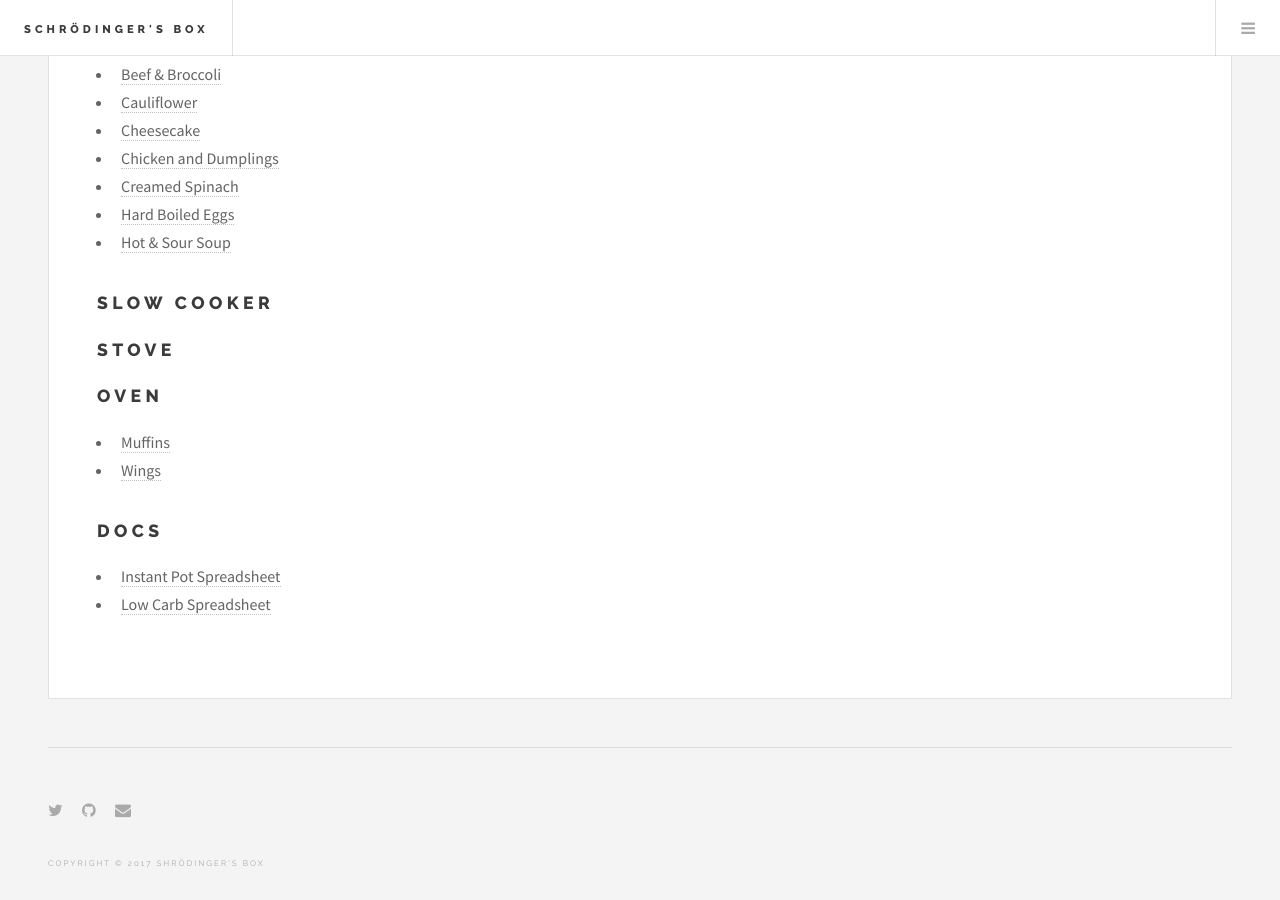
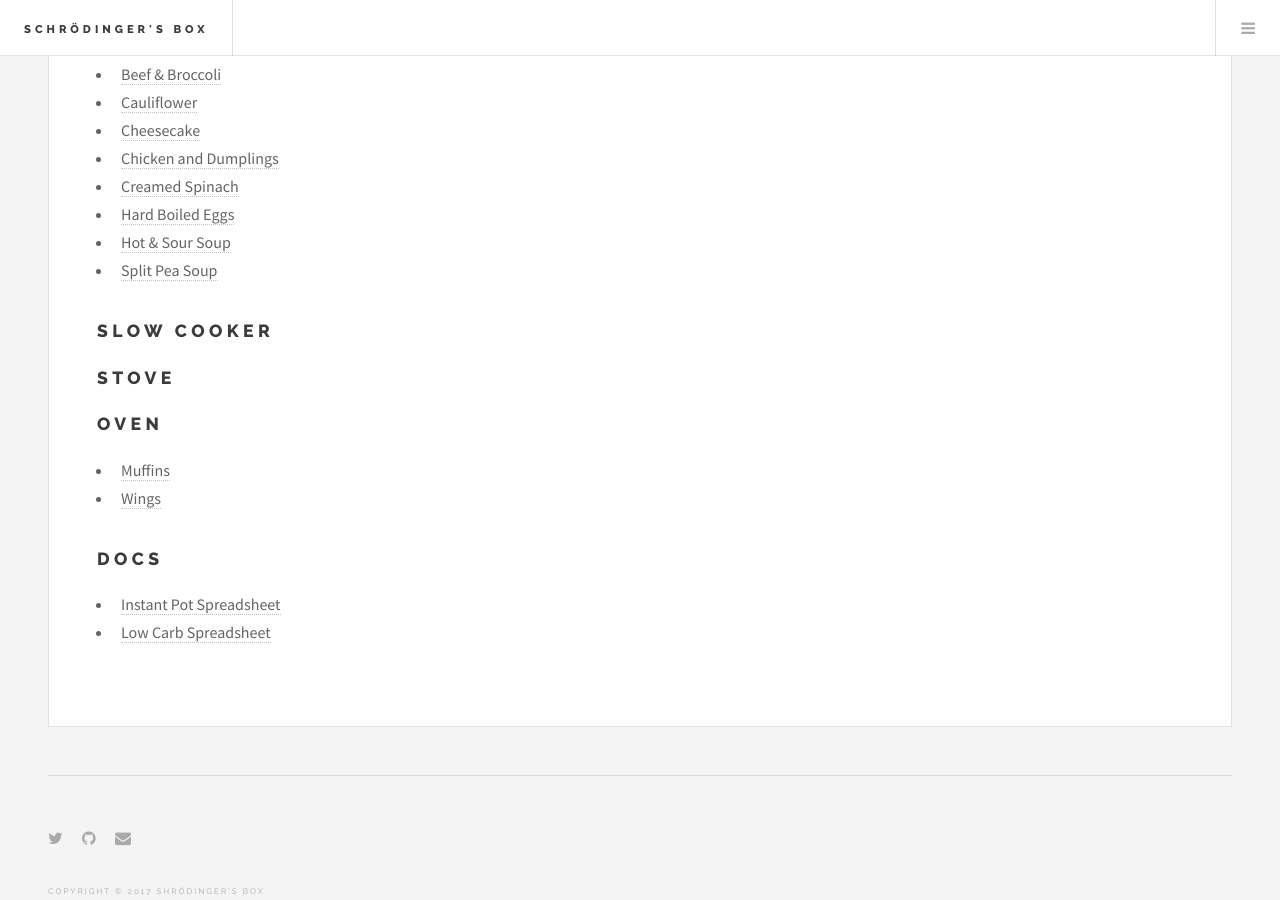
Before and after one commit to schrodingersbox/schrodingersbox.github.io, a Jekyll site: the page built from recipes.html, in a window 1280 px wide and 900 px high, scrolled down 476 px. Built offline with Jekyll 4.4.1, drawn with Linux system fonts in a browser that asks for light colours.

Commit message:
Added split pea sopup

```diff
--- a/recipes.html
+++ b/recipes.html
@@ -12,6 +12,7 @@ title: Recipes
 	<li><a href="https://www.staysnatched.com/instant-pot-creamed-spinach/" target="_blank">Creamed Spinach</a></li>
 	<li><a href="https://amindfullmom.com/instant-pot-hard-boiled-eggs/" target="_blank">Hard Boiled Eggs</a></li>
 	<li><a href="https://pressureluckcooking.com/recipe/instant-pot-hot-sour-soup/" target="_blank">Hot & Sour Soup</a></li>
+	<li><a href="https://www.delish.com/cooking/recipe-ideas/a25325139/instant-pot-split-pea-soup/" target="_blank">Split Pea Soup</a></li>
 </ul>
 
 <h2>Slow Cooker</h2>
```
